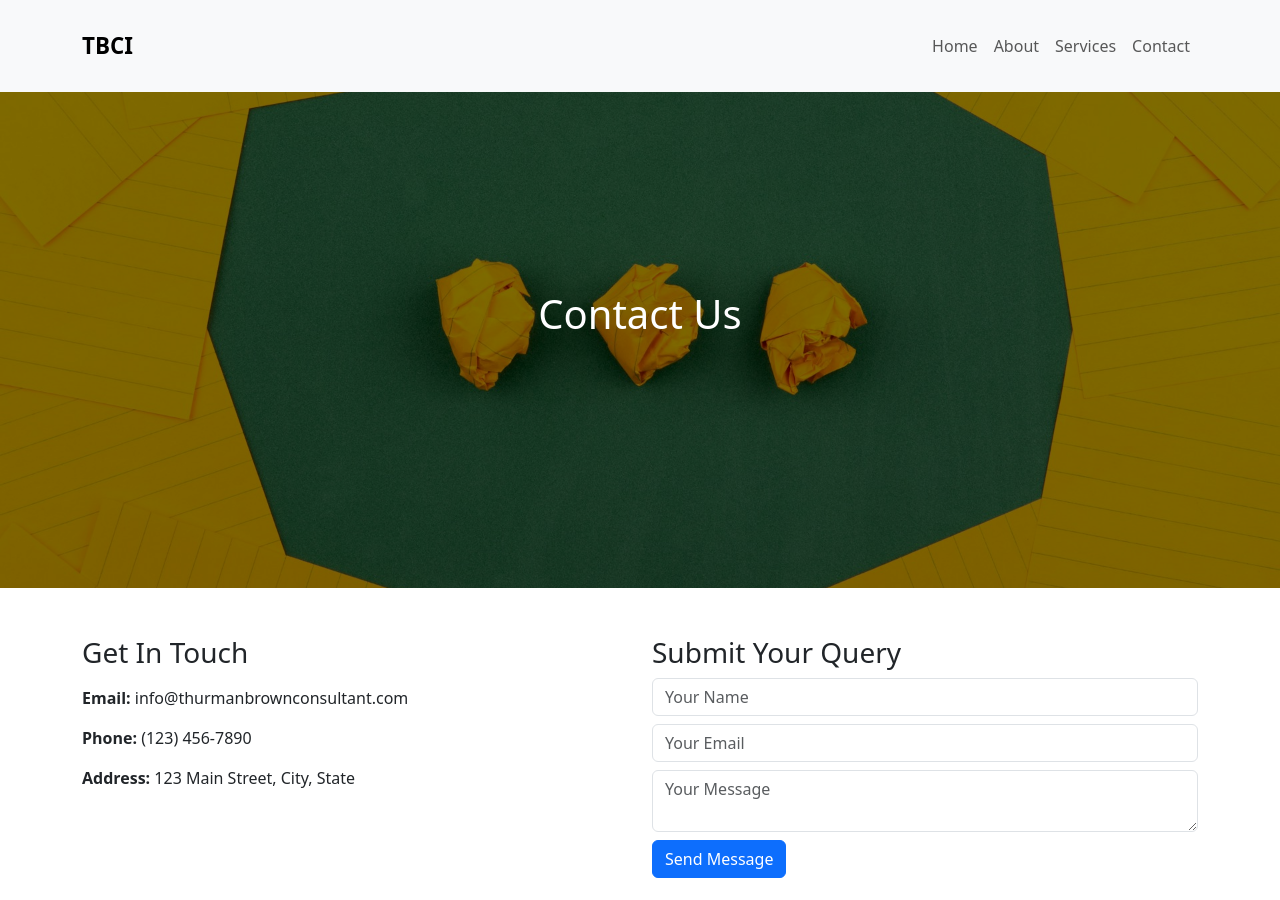
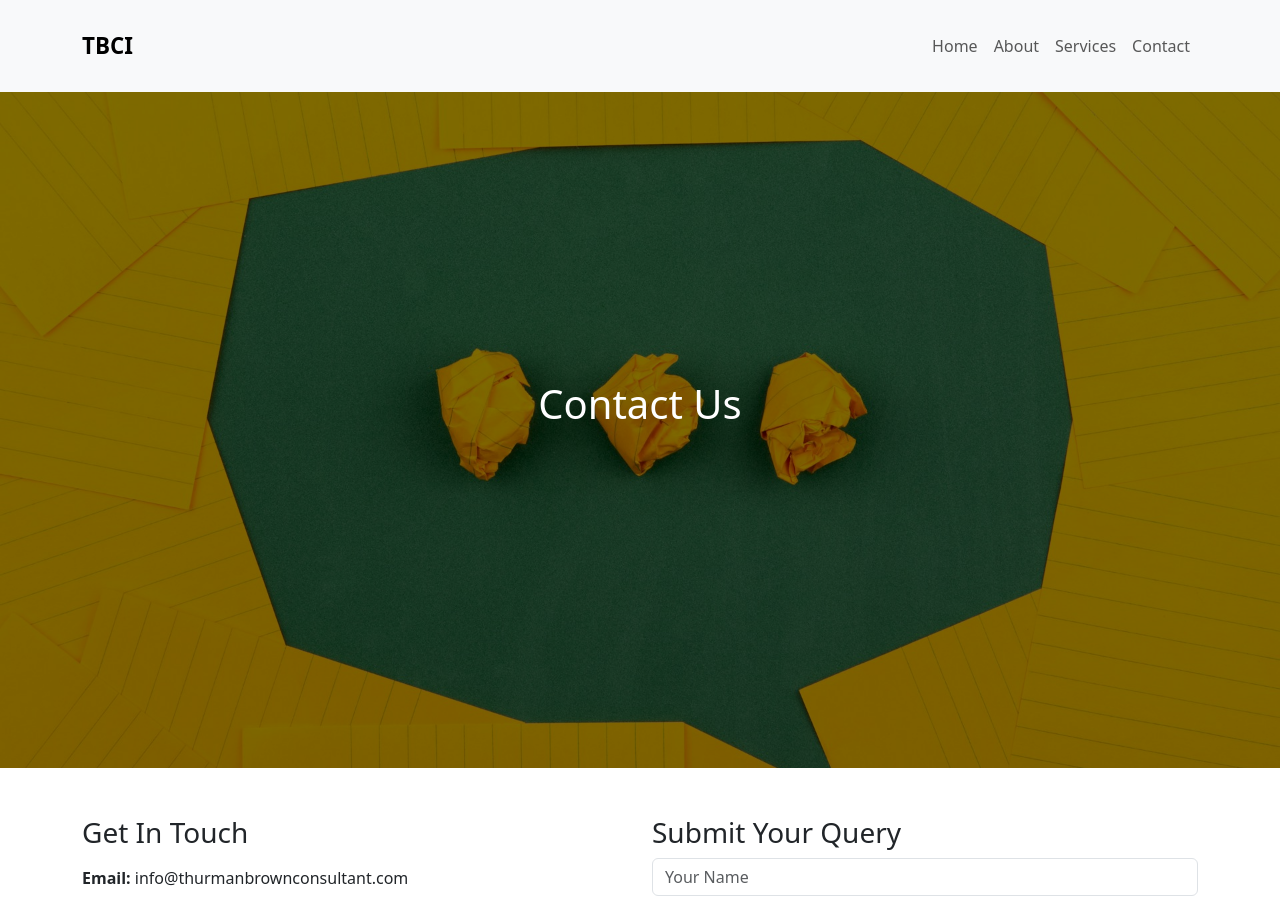
Before and after one commit to digitalsparkhq/Websiteforthurmanbrown, a Jekyll site: the page built from contact.md, in a window 1280 px wide and 900 px high. Built offline with Jekyll 4.4.1, drawn with Linux system fonts in a browser that asks for light colours.

Commit message:
Update contact.md

```diff
--- a/contact.md
+++ b/contact.md
@@ -4,7 +4,7 @@ title: Contact
 ---
 
 <!-- Featured Image -->
-<section class="hero" style="background-image: url('{{ site.baseurl }}/assets/images/contact-bg.jpg'); height: 60vh;">
+<section class="hero" style="background-image: url('{{ site.baseurl }}/assets/images/contact-bg.jpg'); height: 80vh;">
   <div class="hero-overlay"></div>
   <div class="hero-content">
     <h1>Contact Us</h1>
```
